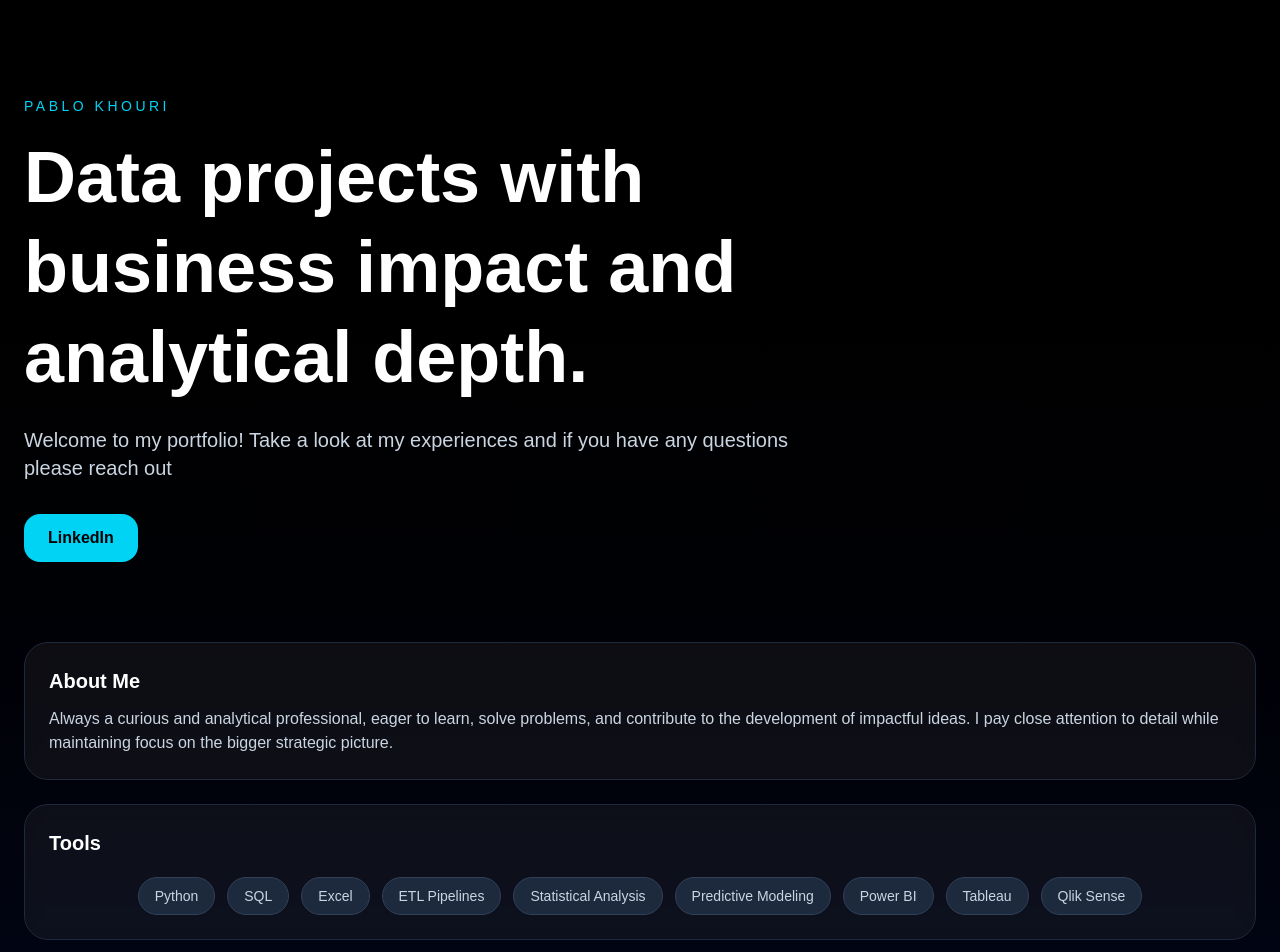
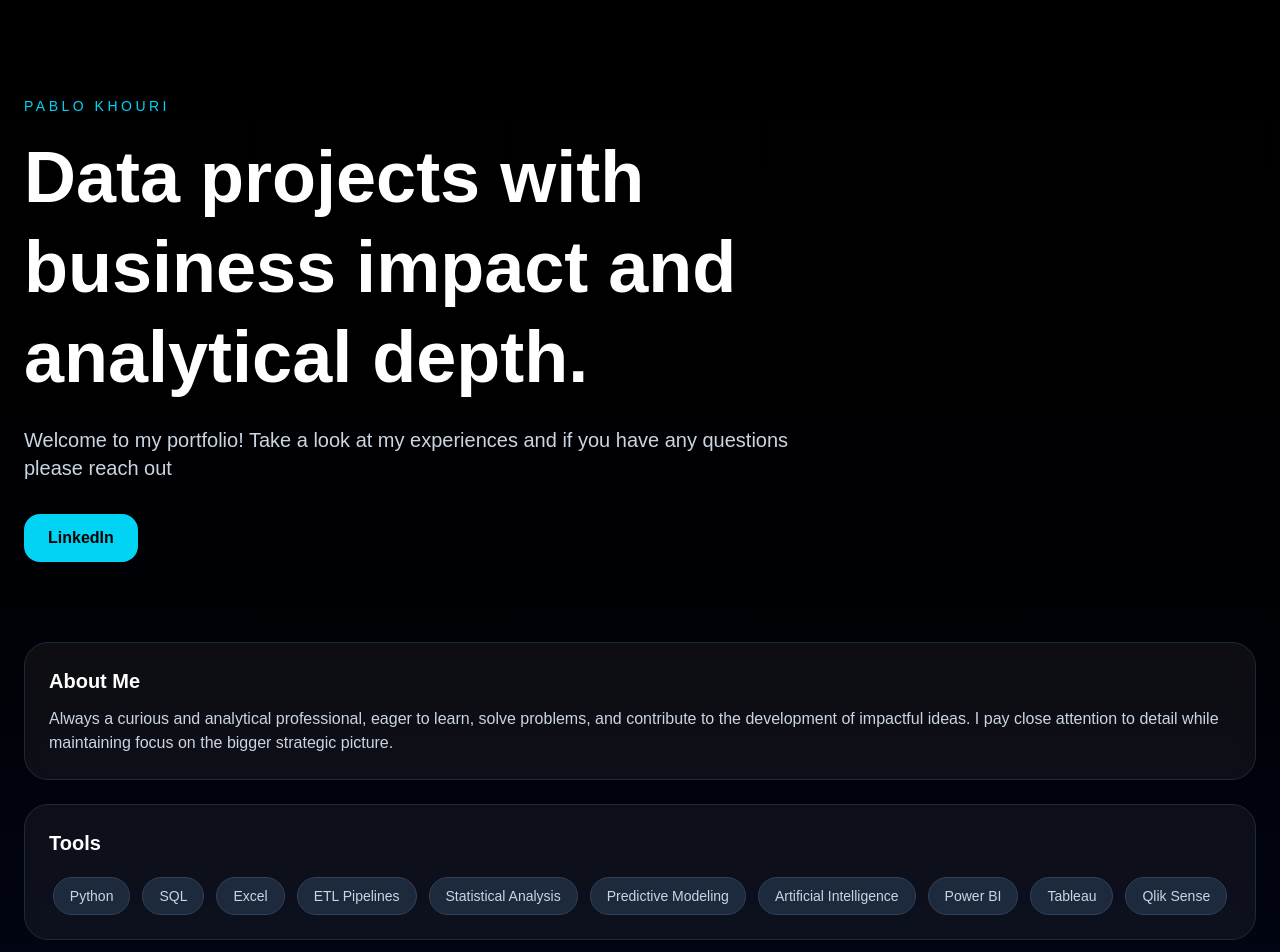
Before and after one commit to rkcpablo/pablo-portafolio, a Next.js app: page / in a window 1280 px wide. Shown: the top 952 px of the page. Built offline with nearby package versions, Linux system fonts and the light colour scheme.

Commit message:
Redesigned portfolio homepage

```diff
--- a/app/page.tsx
+++ b/app/page.tsx
@@ -86,6 +86,7 @@ export default function Home() {
                 "ETL Pipelines",
                 "Statistical Analysis",
                 "Predictive Modeling",
+                "Artificial Intelligence",
                 "Power BI",
                 "Tableau",
                 "Qlik Sense",
```
